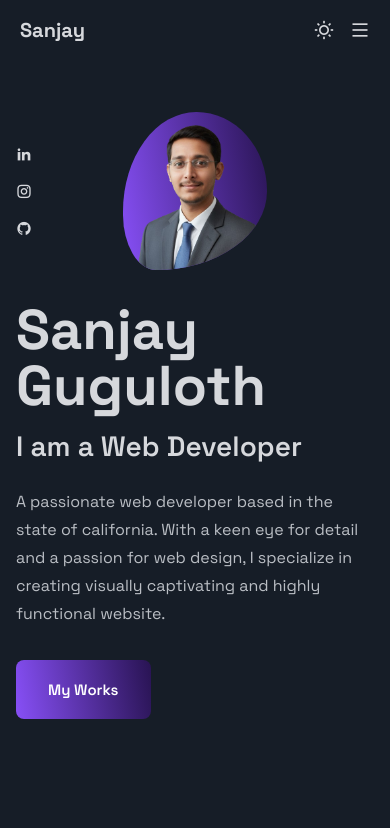
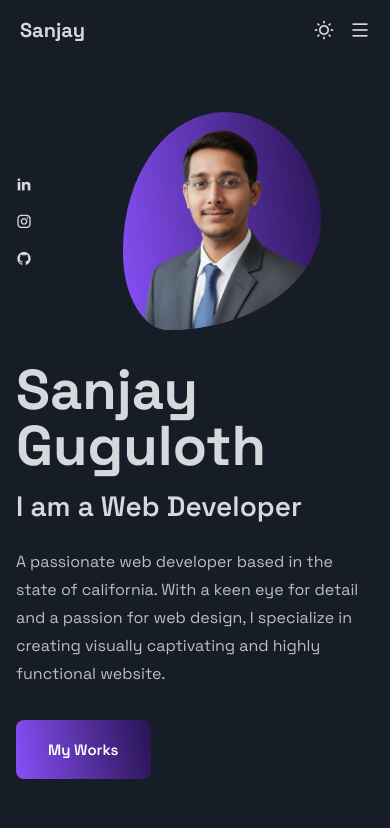
Before and after one commit to Sanjayjadhav-9/Portfolio, a plain HTML site: page index.html in a window 390 px wide. Shown: the top 828 px of the page. Drawn offline with nearby package versions, Linux system fonts and the light colour scheme.

Commit message:
home-img responsiveness for all devices

```diff
--- a/assets/css/style.css
+++ b/assets/css/style.css
@@ -841,6 +841,7 @@ img {
   .home-img-wrapper {
     order: 2;
     margin-left: 20%;
+    width: clamp(20rem, 12rem + 18vw, 40rem);
   }
 
   .home-data {
@@ -920,7 +921,7 @@ img {
   }
 
   .home-img-wrapper {
-    width: clamp(12rem, 8rem + 20vw, 20rem);
+    width: clamp(10rem, 10rem + 16vw, 20rem);
   }
 
   .section-title {
@@ -954,10 +955,6 @@ img {
   .resume-left {
     text-align: left;
   }
-
-  .contact-container {
-
-  }
 }
 
 @media screen and (max-width: 576px) {
@@ -966,7 +963,7 @@ img {
   }
 
   .home-img-wrapper {
-    width: clamp(10rem, 6rem + 18vw, 16rem);
+    width: clamp(10rem, 10rem + 12vw, 16rem);
   }
 }
 
@@ -977,7 +974,7 @@ img {
   }
 
   .home-img-wrapper {
-    width: clamp(9rem, 5rem + 15vw, 14rem);
+    width: clamp(9rem, 9rem + 14vw, 14rem);
   }
 
   .services-container,
```
